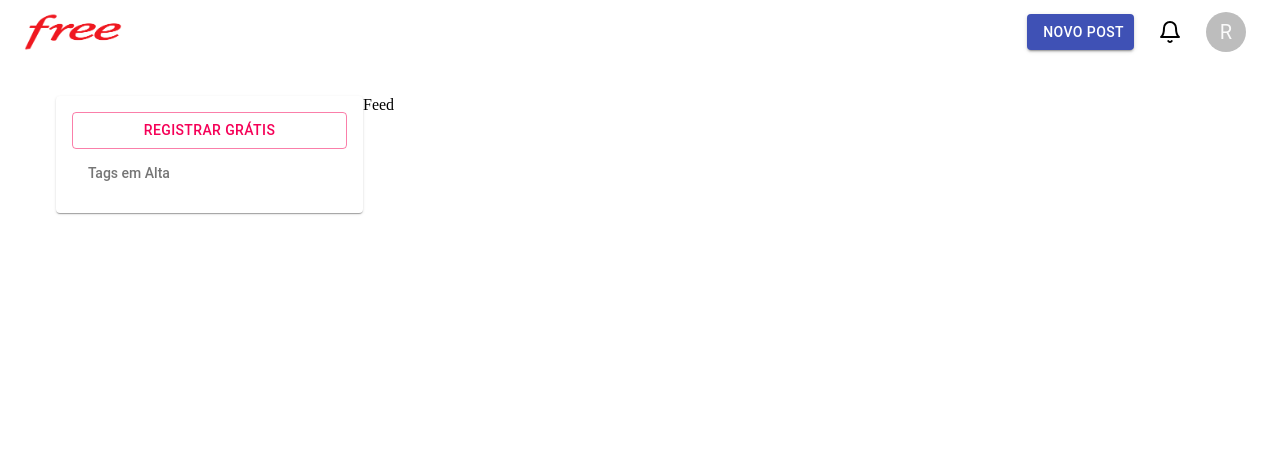
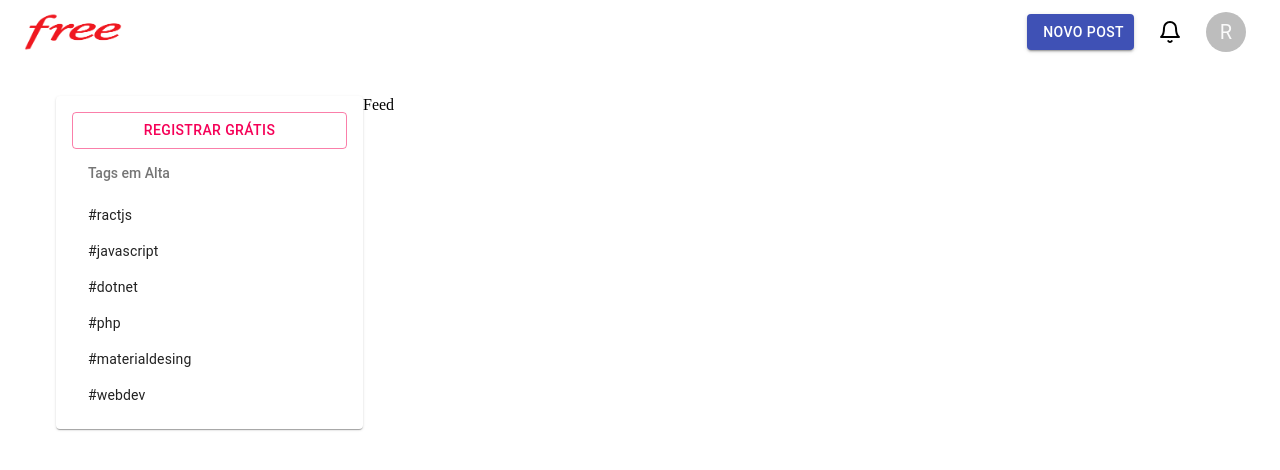
Before and after one commit to VictorHAlbu/redeSocialReact, a React (Create React App) app: page / in a window 1280 px wide. Shown: the top 470 px of the page. Built offline with nearby package versions, Linux system fonts and the light colour scheme.

Commit message:
acessando props de uma lista

```diff
--- a/src/pages/home/componentes/NavBar.js
+++ b/src/pages/home/componentes/NavBar.js
@@ -3,6 +3,9 @@ import { makeStyles } from '@material-ui/styles';
 import Paper from '@material-ui/core/Paper';
 import Button from '@material-ui/core/Button';
 import ListSubheader from '@material-ui/core/ListSubheader';
+import ListItem from '@material-ui/core/ListItem';
+import ListItemText from '@material-ui/core/ListItemText';
+
 
 
 
@@ -36,6 +39,14 @@ function NavBar() {
     <Paper className={classes.root}>
       <Button variant="outlined" color="secondary" className={classes.button}>Registrar Grátis</Button>
       <ListSubheader>{'Tags em Alta'}</ListSubheader>
+      {
+        tags.map((item) => (
+          <ListItem dense button key={`item-${item.id}-${item.name}`}>
+            <ListItemText primary={`#${item.name}`} />
+          </ListItem>
+
+        ))
+      }
     </Paper>
   )
 }
```
